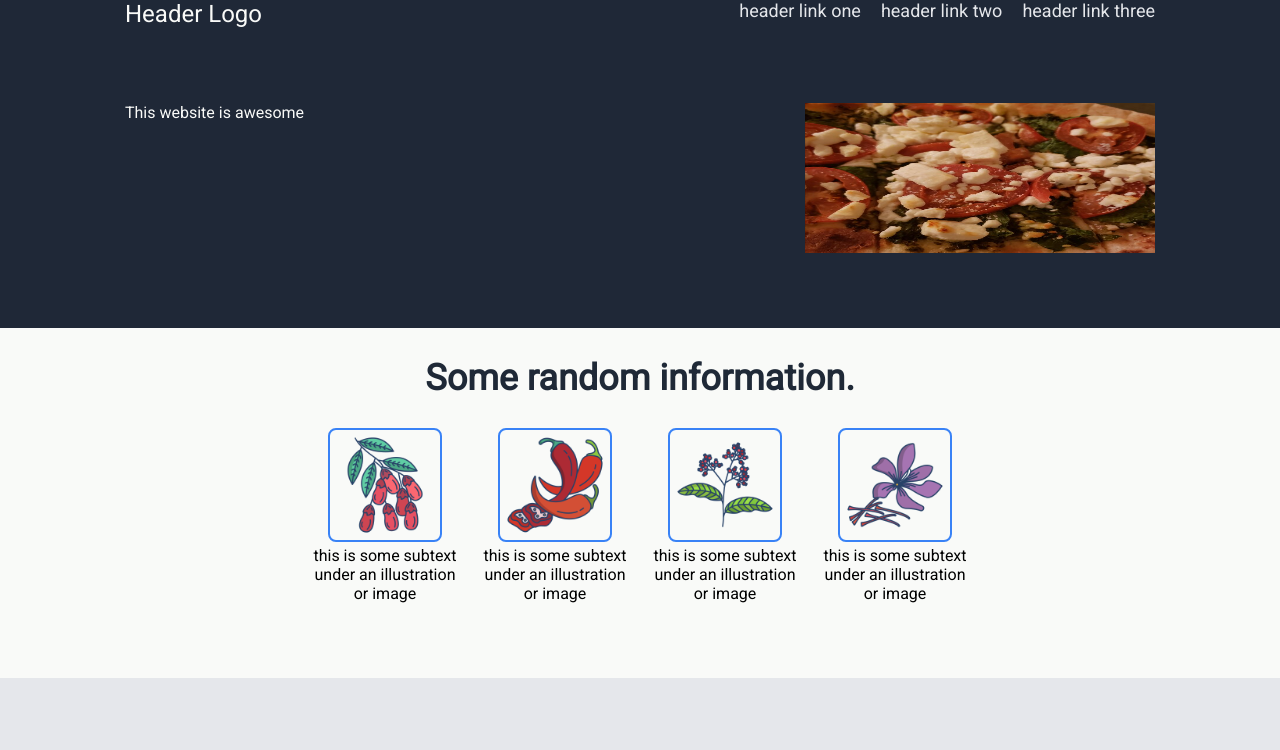
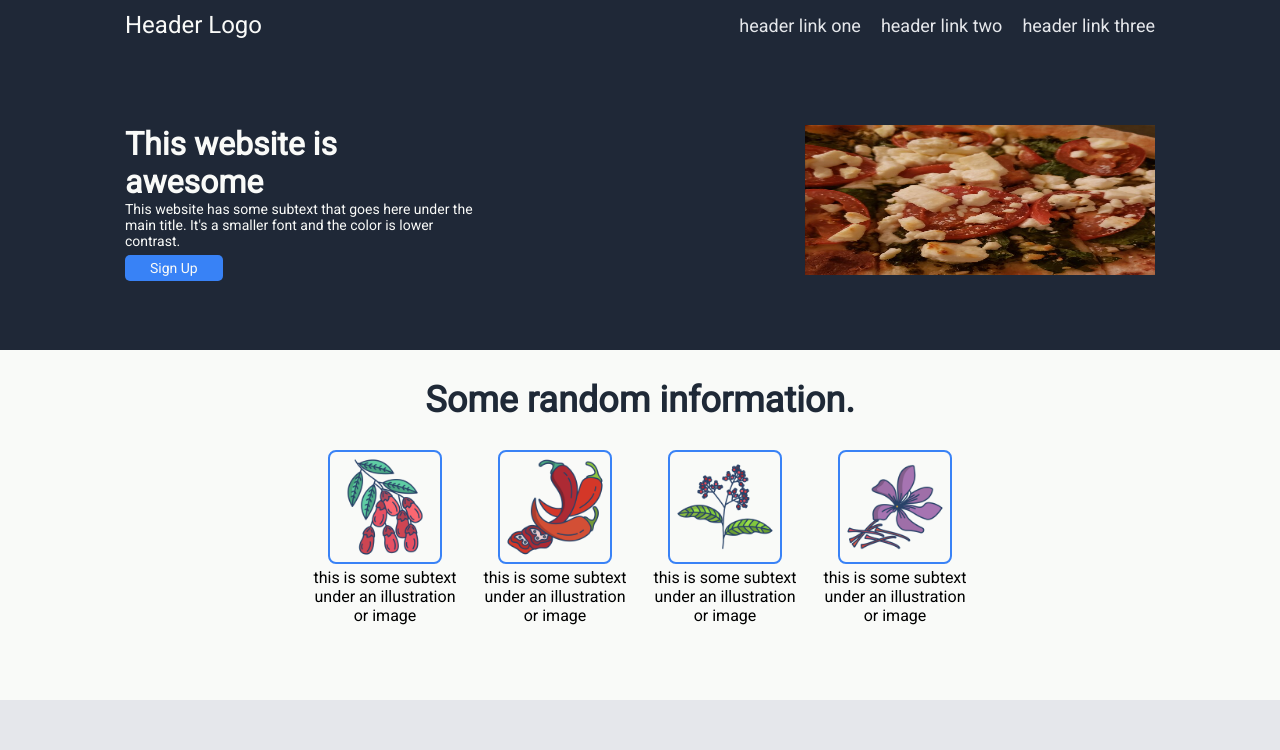
Before and after one commit to limaxophobiac/TOP-Landing-Page, a plain HTML site: page index.html in a window 1280 px wide. Shown: the top 750 px of the page. Drawn offline with Linux system fonts and the light colour scheme.

Commit message:
done but shitty

```diff
--- a/index.html
+++ b/index.html
@@ -16,7 +16,11 @@
         <div class="content">
             <div class="hero">
                 <div class="heroleft">
-                    This website is awesome
+                    <div class="herotext">This website is awesome</div>
+                    <div class="heroexplain">This website has some subtext that goes here under
+                        the main title. It's a smaller font and the color is lower contrast.
+                    </div>
+                    <div class ="signbutton">Sign Up</div>
                 </div>
                 <img class="heroimage" src="./images/pizza.jpeg" alt="barberry">
             </div>
--- a/style.css
+++ b/style.css
@@ -8,7 +8,6 @@ body{
     margin: 0;
     display: flex;
     flex-direction: column;
-    justify-content: space-between;
 }
 
 .content{
@@ -21,10 +20,15 @@ body{
     padding: 0 125px;
     display: flex;
     background-color: #1F2837;
+    align-items: center;
 }
 
 .footer{
     height: 100px;
+}
+
+.header {
+    height: 50px;
 }
 
 .header a{
@@ -81,7 +85,7 @@ body{
 
 .callbutton {
     border: 2px solid #E5E7EB;
-    padding: 5px 20px;
+    padding: 5px 25px;
     border-radius: 5px;
 }
 
@@ -101,13 +105,37 @@ body{
     height: 300px;
     display: flex;
     justify-content: space-between;
-    align-items: center;
+
 }
 
 .heroimage, .heroleft{
     flex: 0 0 auto;
     height: 150px;
     width: 350px;
+}
+
+.heroleft{
+    display: flex;
+    flex-direction: column;
+    align-items: flex-start;
+    justify-content: space-around;
+}
+
+.herotext{
+    font-size: 32px;
+    font-weight: 700;
+}
+
+.heroexplain{
+    font-size: 14px;
+}
+
+.signbutton{
+    background-color: #3882F6;
+    padding: 5px 25px;
+    font-size: 14px;
+    border-radius: 5px;
+    margin-top: 6px;
 }
 
 .logo {
```
